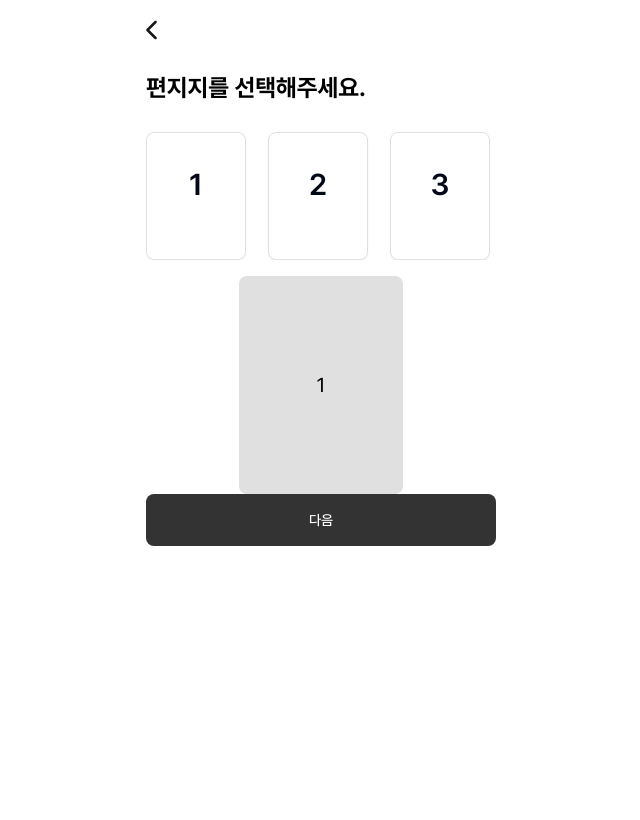
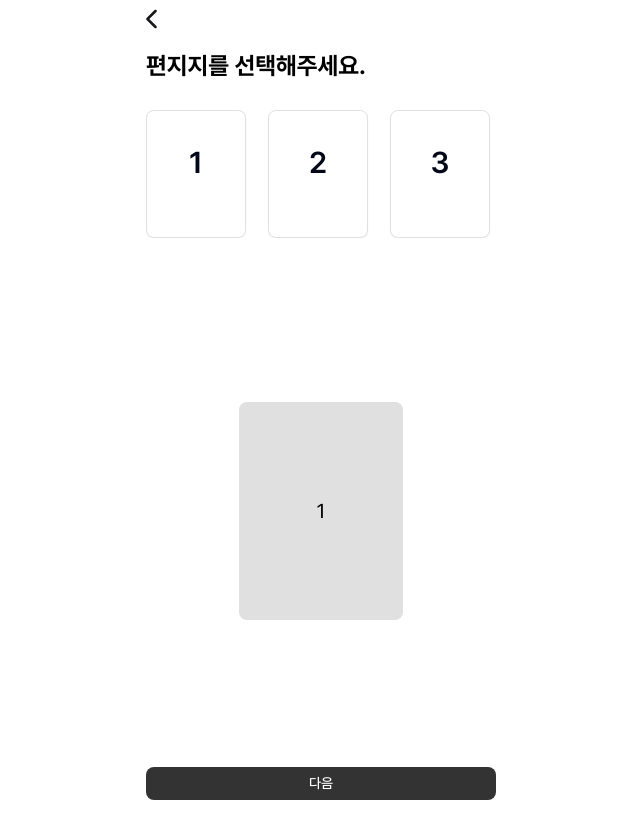
Before and after one commit to ChudamChudam/ChudamChudam-FE, a Next.js app: page /letter/select in a window 1280 px wide. Shown: the whole page, without its empty margins (319-959 px from the left). Built offline with nearby package versions, Linux system fonts and the light colour scheme.

Commit message:
page: layout에서 제거된 css를 page에 옮겼습니다.

```diff
--- a/src/app/letter/select/page.tsx
+++ b/src/app/letter/select/page.tsx
@@ -16,7 +16,7 @@ const LetterSelectPage = () => {
   };
 
   return (
-    <div>
+    <div className='flex flex-col items-center h-dvh'>
       <Header back />
       <Description>편지지를 선택해주세요.</Description>
       <LetterCardCarousel />
```
